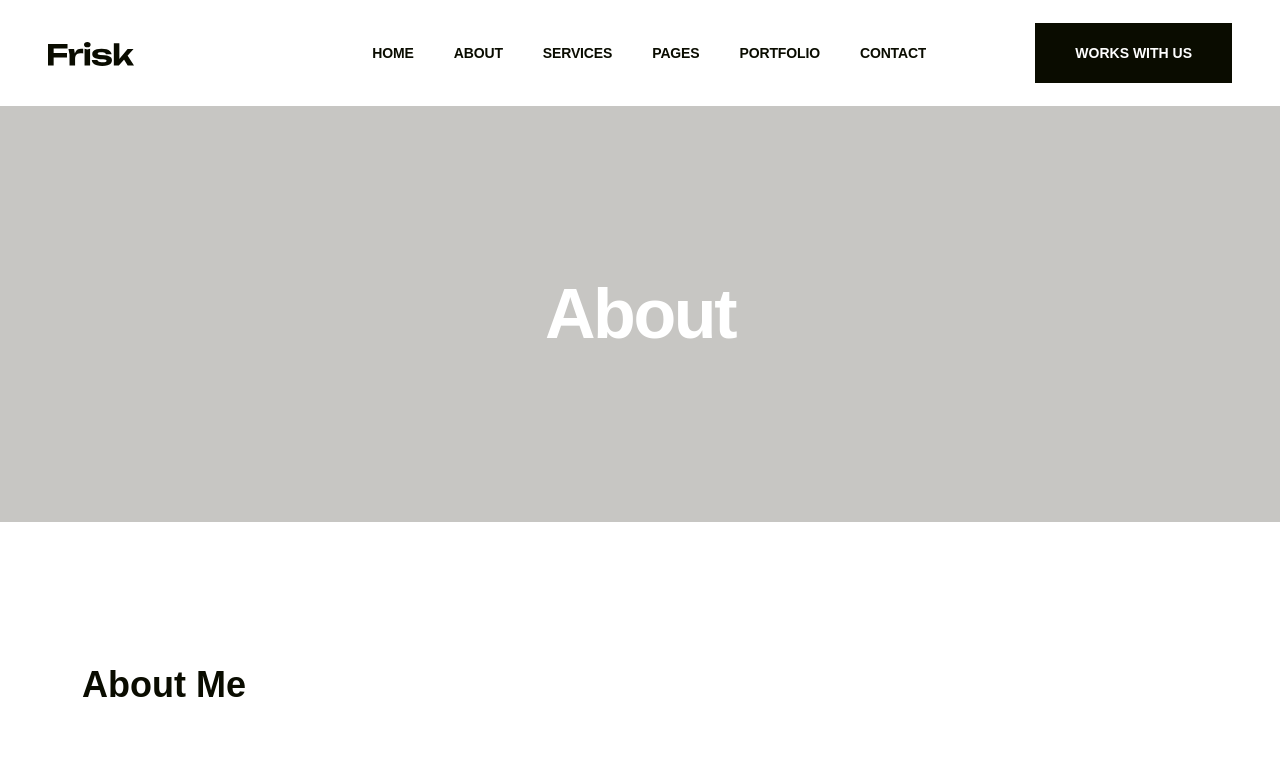
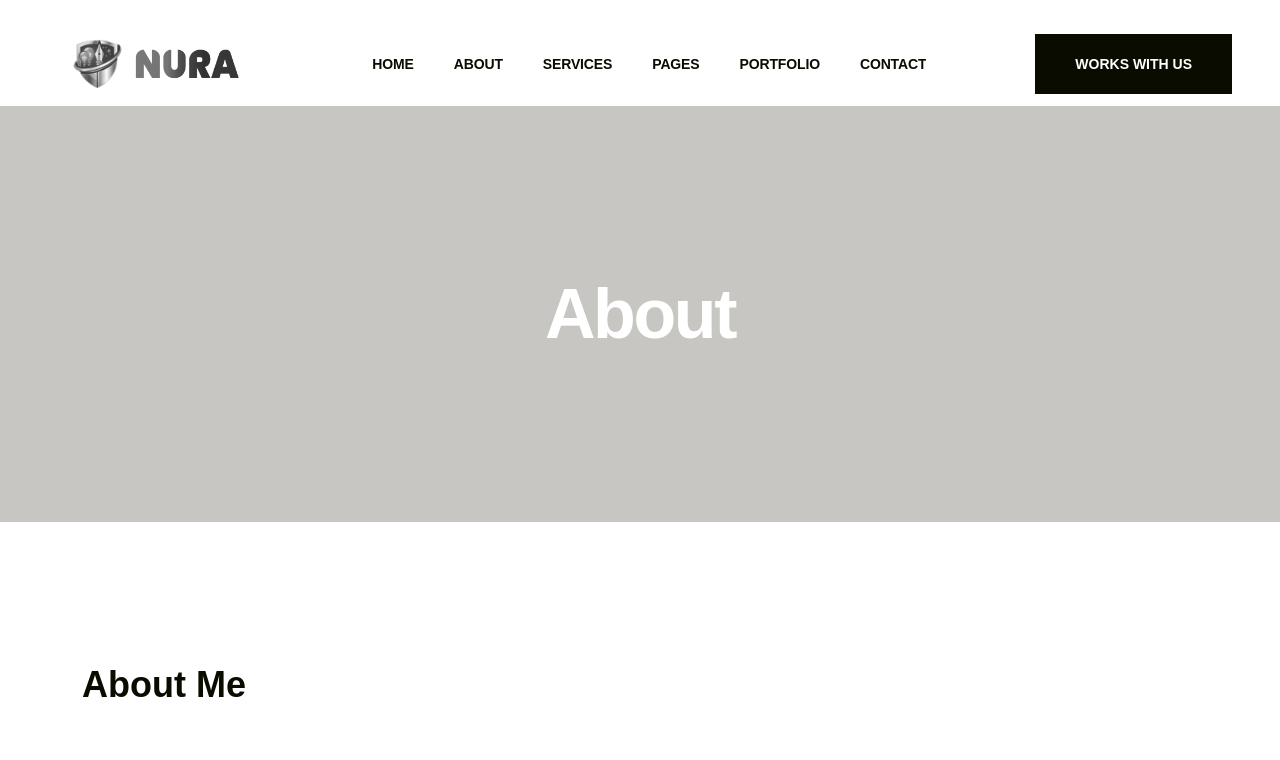
Before and after one commit to nuramustaphaali/nuramustapha, a plain HTML site: page about.html in a window 1280 px wide. Shown: the top 760 px of the page. Drawn offline with Linux system fonts and the light colour scheme; a web font is replaced by a local one.

Commit message:
fourth commit

```diff
--- a/about.html
+++ b/about.html
@@ -126,7 +126,7 @@
         <div class="mobile-menu-area">
             <button class="menu-toggle"><i class="fas fa-times"></i></button>
             <div class="mobile-logo">
-                <a href="index.html"><img src="assets/img/logo.svg" alt="Ovation"></a>
+                <a href="index.html"><img src="assets/img/logo.png" alt="Ovation"></a>
             </div>
             <div class="mobile-menu">
                 <ul>
@@ -194,7 +194,7 @@
                     <div class="row align-items-center justify-content-between">
                         <div class="col-auto">
                             <div class="header-logo">
-                                <a href="index.html"><img src="assets/img/logo.svg" alt="logo"></a>
+                                <a href="index.html"><img src="assets/img/logo.png" alt="logo"></a>
                             </div>
                         </div>
                         <div class="col-auto ms-auto">
```
Also changed, not shown: blog-details.html (+2 -2 lines), blog.html (+2 -2 lines), contact.html (+2 -2 lines), faq.html (+2 -2 lines), pricing.html (+1 -1 lines), project-details.html (+1 -1 lines), project.html (+1 -1 lines), service-details.html (+1 -1 lines), service.html (+1 -1 lines).
